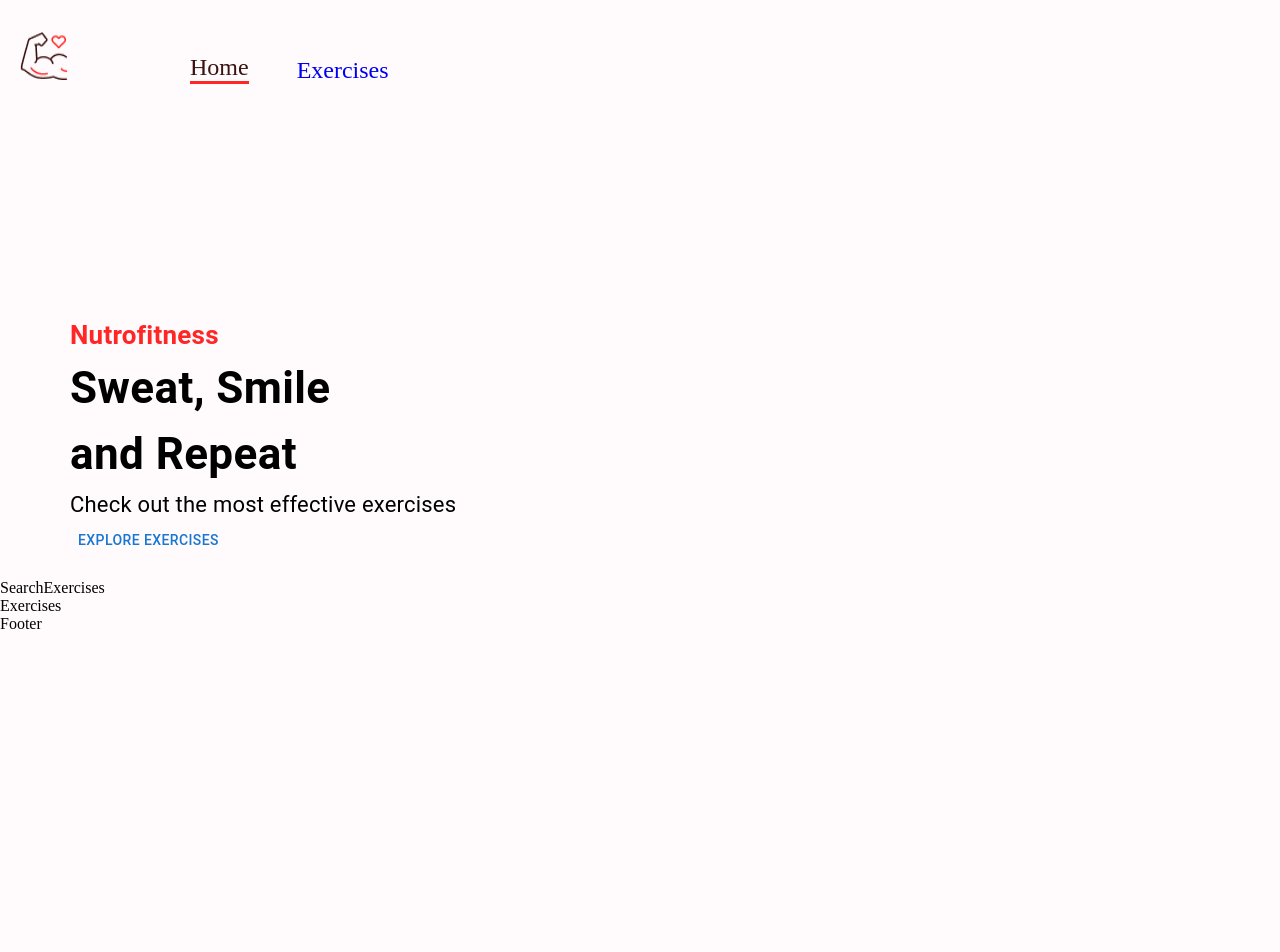
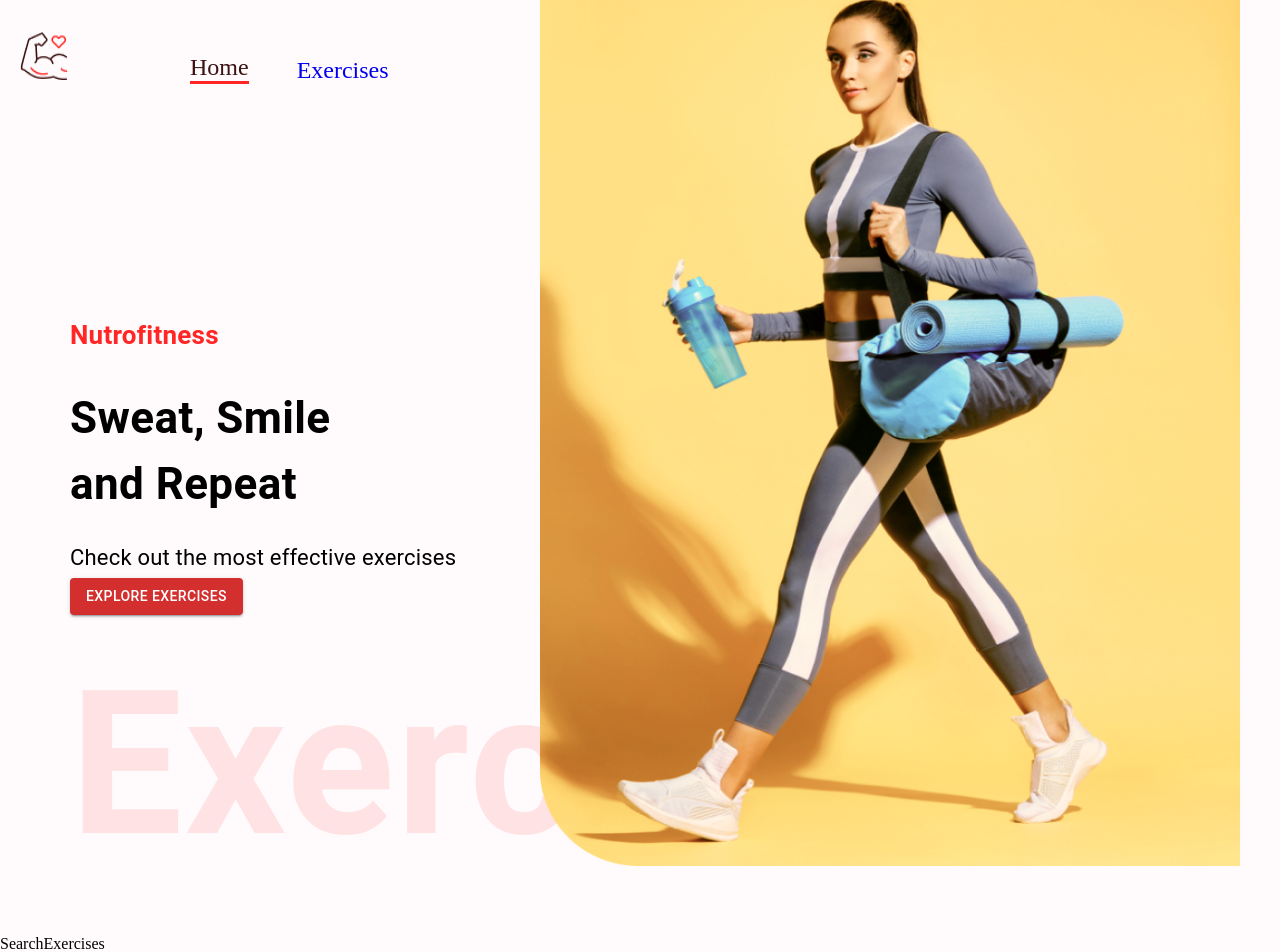
Before and after one commit to colonelxy/nutrofitnessapp, a React (Create React App) app: page / in a window 1280 px wide. Shown: the top 952 px of the page. Before the commit the page ends 800 px from the top, so only its background shows below. Built offline with nearby package versions, Linux system fonts and the light colour scheme.

Commit message:
Added image

```diff
--- a/src/components/HeroBanner.js
+++ b/src/components/HeroBanner.js
@@ -2,6 +2,7 @@
 
 
 import { Box, Stack, Typography, Button } from '@mui/material';
+import HeroBannerImage from '../assets/images/banner.png';
 
 const HeroBanner = () => {
   return (
@@ -13,16 +14,26 @@
         Nutrofitness
       </Typography>
       <Typography fontWeight= {700}
-      sx={{fontSize: { lg: '44px', xs: '40px'}}}>
+      sx={{fontSize: { lg: '44px', xs: '40px'}}}
+      mb= '23px' mt='30px'>
         Sweat, Smile <br /> and Repeat
       </Typography>
       <Typography fontSize='22px'
-      lineHeight= '35px'>
+      lineHeight= '35px' mb='3px'>
         Check out the most effective exercises
       </Typography>
-      <Button>
+      <Button variant= 'contained' color= 'error' href='#Exercises'>
         Explore Exercises
       </Button>
+      <Typography fontWeight={600} color = '#ff2625'
+      sx={{
+        opacity: 0.1,
+        display: {lg: 'block', xs: 'none'}
+      }}
+      fontSize ='200px'>
+        Exercises
+      </Typography>
+      <img src={HeroBannerImage}  alt='banner' className='hero-banner-img'/>
     </Box>
   )
 }
```
